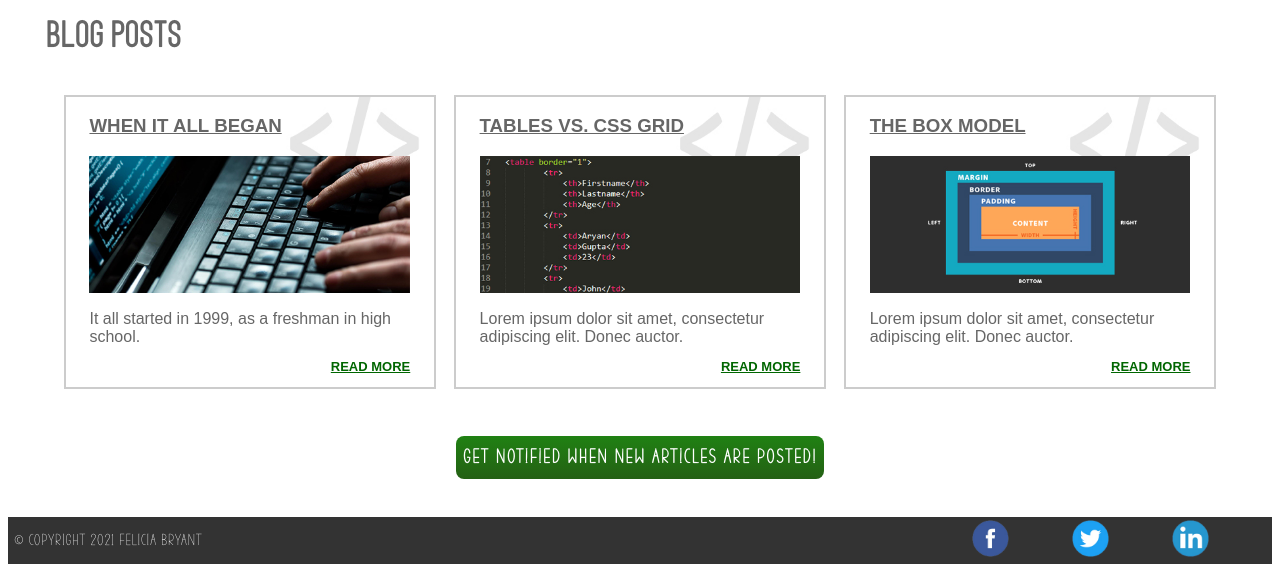
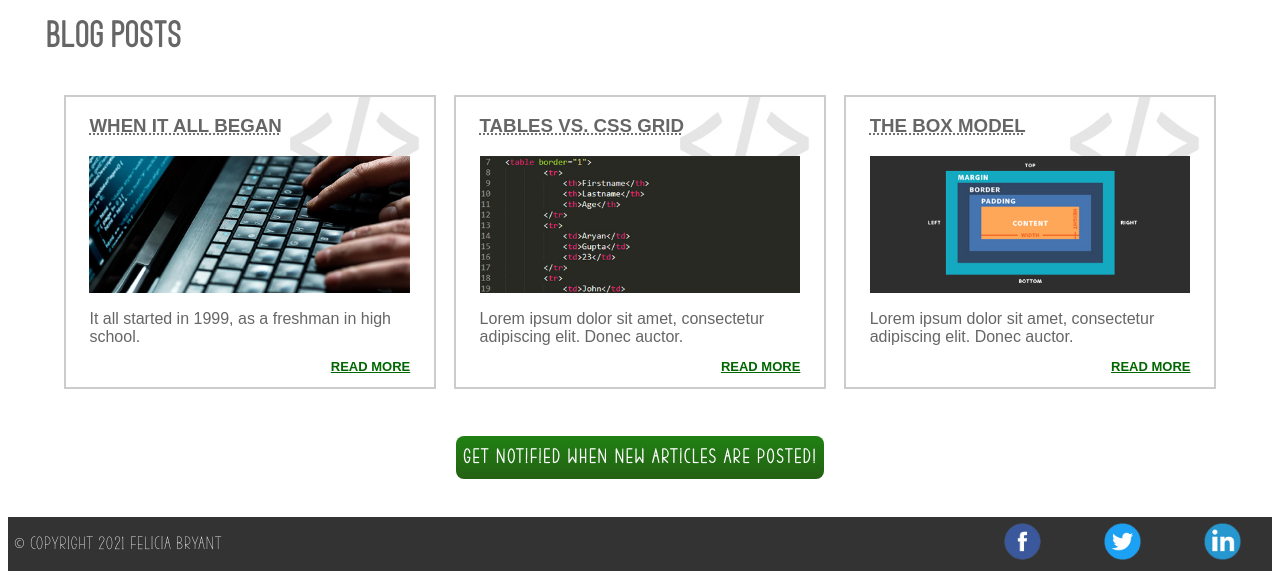
Before and after one commit to felicia28/BlogProject, a plain HTML site: page index.html in a window 1280 px wide. Shown: the part 278-857 px from the top of the page. Drawn offline with Linux system fonts and the light colour scheme.

Commit message:
feat: Added social media styles

```diff
--- a/CSS/style.css
+++ b/CSS/style.css
@@ -35,7 +35,7 @@ h2 {
 }
 
 .logo h1 {
-    font: 38px "shakerato", sans-serif;
+    font: 27px "shakerato", sans-serif;
     letter-spacing: 1px;
     line-height: 48px;
     text-transform: uppercase;
@@ -43,6 +43,11 @@ h2 {
 
 .logo h1 span {
     color: rgb(255, 255, 255);
+}
+
+.logo h1 a {
+    text-decoration: none;
+    color: rgb(102, 102, 102);
 }
 
 /*** Navigation ***/
@@ -72,6 +77,10 @@ h2 {
     margin: 8%;
 }
 
+u {
+    text-decoration-style: dotted;
+}
+
 /*** Footer ***/
 
 footer {
@@ -81,7 +90,7 @@ footer {
 
 footer p {
     color: rgb(255, 255, 255);
-    font: 16px "stay-home", sans-serif;
+    font: 24px "stay-home", sans-serif;
     letter-spacing: 1px;
     text-align: center;
 }
@@ -89,6 +98,16 @@ footer p {
 footer p a {
     color: rgb(255, 255, 255);
     text-decoration: none;
+}
+
+.social-media img {
+    width: 50%;
+}
+
+.social-media {
+    text-align: center;
+    margin: 6% auto 5%;
+    justify-content: center;
 }
 
 @media (min-width: 765px) {
@@ -135,6 +154,7 @@ footer p a {
 
     footer p {
         text-align: left;
+        font-size: 18px;
         padding: 0 0 0 1%;
     }
 
```
